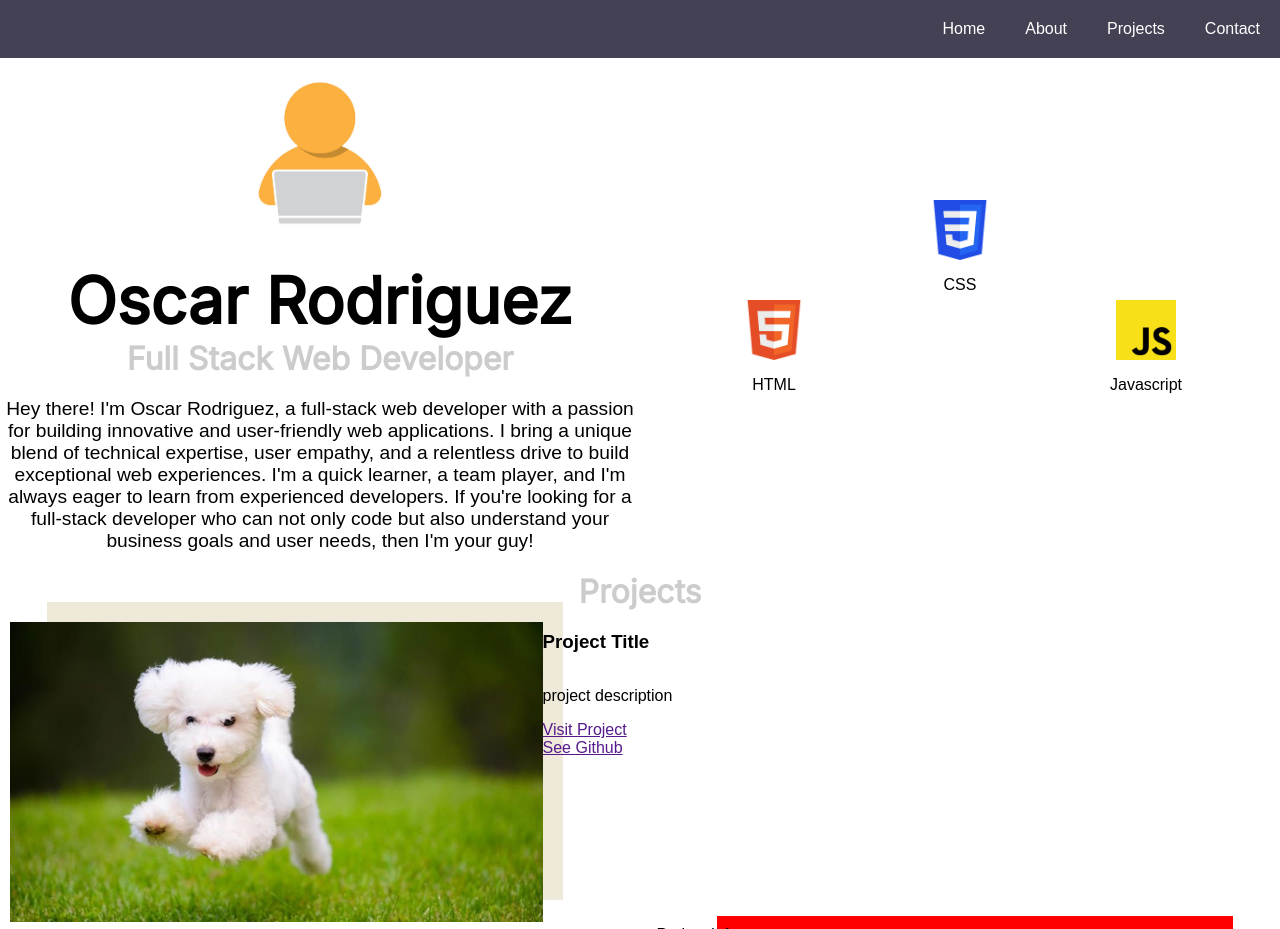
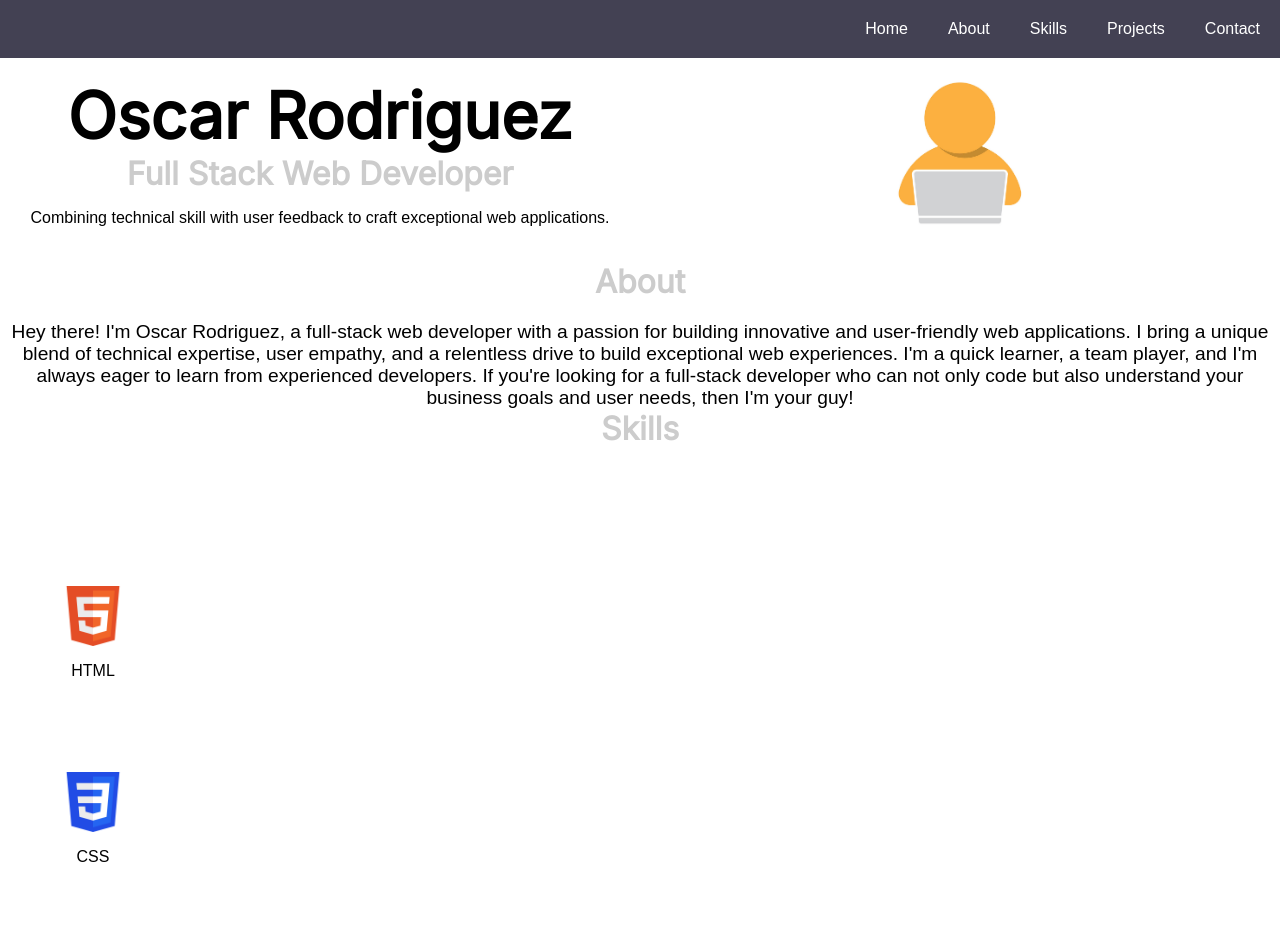
Before and after one commit to rOscar4/Website-Portfolio, a plain HTML site: page index.html in a window 1280 px wide. Shown: the top 929 px of the page. Drawn offline with Linux system fonts and the light colour scheme.

Commit message:
Add files via upload

```diff
--- a/index.html
+++ b/index.html
@@ -16,6 +16,7 @@
             <ul>
                 <li><a href="">Home</a></li>
                 <li><a href="">About</a></li>
+                <li><a href="">Skills</a></li>
                 <li><a href="">Projects</a></li>
                 <li><a href="">Contact</a></li>
             </ul>
@@ -23,17 +24,23 @@
         <section class="mainSection">
             <div class="LeftMainDiv">
                 <div>
-                    <img class="manComputerImg" src="images/man computer icon circle.png">
-                </div>
-                <div>
                     <h1>Oscar Rodriguez</h1>
                     <h2>Full Stack Web Developer</h2>
-                </div>
-                <div>
-                    <p class="aboutP">Hey there! I'm Oscar Rodriguez, a full-stack web developer with a passion for building innovative and user-friendly web applications. I bring a unique blend of technical expertise, user empathy, and a relentless drive to build exceptional web experiences. I'm a quick learner, a team player, and I'm always eager to learn from experienced developers. If you're looking for a full-stack developer who can not only code but also understand your business goals and user needs, then I'm your guy! </p>
+                    <p>Combining technical skill with user feedback to craft exceptional web applications.</p>
                 </div>
             </div>
             <div class="rightMainDiv">
+                <div>
+                    <img class="manComputerImg" src="images/man computer icon circle.png">
+                </div>
+            </div>
+        </section>
+        <section class="aboutSection">
+            <h2>About</h2>
+            <p class="aboutP">Hey there! I'm Oscar Rodriguez, a full-stack web developer with a passion for building innovative and user-friendly web applications. I bring a unique blend of technical expertise, user empathy, and a relentless drive to build exceptional web experiences. I'm a quick learner, a team player, and I'm always eager to learn from experienced developers. If you're looking for a full-stack developer who can not only code but also understand your business goals and user needs, then I'm your guy! </p>
+        </section>
+        <section class="skillsSection">
+            <h2>Skills</h2>
             <div class="skillColumn1">
                 <div class="skillItem">
                     <img src="images/logos/HTML logo.png" alt="HTML">
@@ -50,7 +57,6 @@
                 <div class="skillItem">
                     <img src="images/logos/javascript logo.png" alt="Javscript">
                     <p>Javascript</p>
-                    </div>
                 </div>
             </div>
         </section>
--- a/styles.css
+++ b/styles.css
@@ -1,6 +1,6 @@
 body {
     margin: 0;
-    background-color: hsl(247, 12%, 29%);
+    background-color: hsl(210, 50%, 98%);
     background-color: white;
     color: #FFFFFF;
     color: black;
```
Lines whose indentation alone changed are shown as unchanged.
